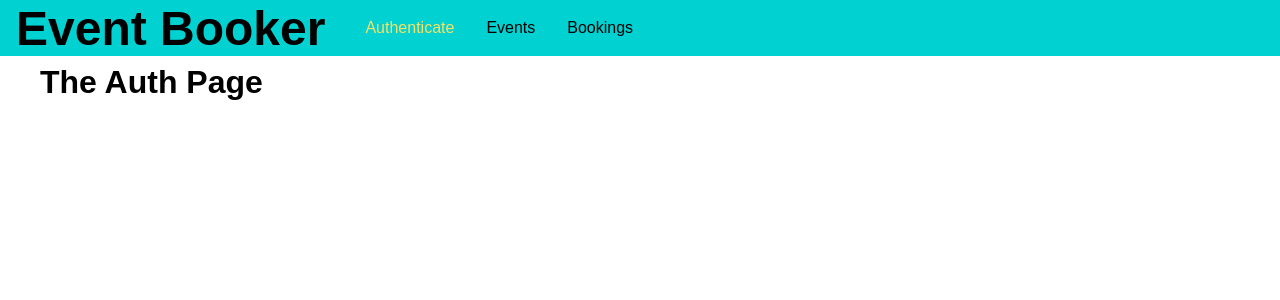
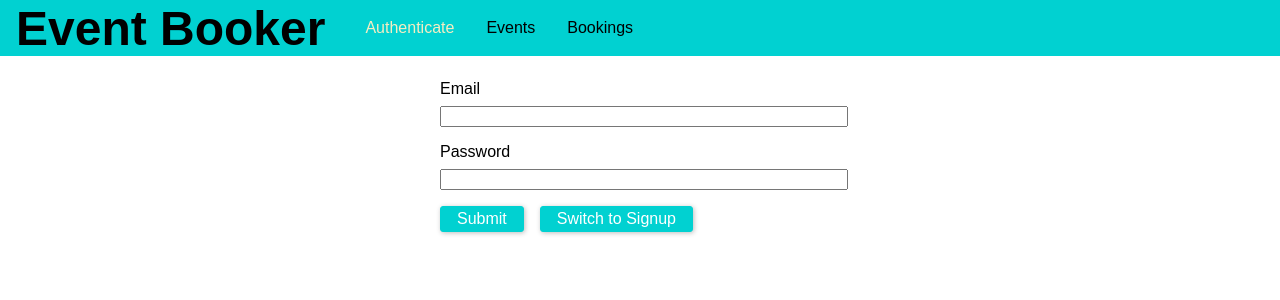
Before and after one commit to MG1982/EventBooker, a React (Create React App) app in the folder frontend/: page /auth in a window 1280 px wide. Shown: the top 300 px of the page. Built offline with nearby package versions, Linux system fonts and the light colour scheme; the HTML template or start-up script is replaced by a standard one.

Commit message:
Auth page
Auth page form created and styled navbar.

```diff
--- a/frontend/src/components/Navigation/MainNavigation.css
+++ b/frontend/src/components/Navigation/MainNavigation.css
@@ -38,7 +38,7 @@
 .main-navigation__items a:hover,
 .main-navigation__items a:active,
 .main-navigation__items a.active {
-  color: #f8e264;
+  color: #f5edc2;
 }
 
 .main-content {
--- /dev/null
+++ b/frontend/src/pages/Auth.css
@@ -0,0 +1,37 @@
+.auth-form {
+  width: 25rem;
+  max-width: 80%;
+  margin: 5rem auto;
+}
+
+.form-control label,
+.form-control input {
+  width: 100%;
+  display: block;
+}
+
+.form-control label {
+  margin-bottom: 0.5rem;
+}
+
+.form-control {
+  margin-bottom: 1rem;
+}
+
+.form-actions button {
+  background: #01d1d1;
+  font: inherit;
+  border: 1px solid #01d1d1;
+  border-radius: 3px;
+  padding: 0.2rem 1rem;
+  margin-right: 1rem;
+  box-shadow: 1px 1px 5px rgba(0, 0, 0, 0.26);
+  color: white;
+  cursor: pointer;
+}
+
+.form-actions button:hover,
+.form-actions button:active {
+  background: #016666;
+  border-color: #016666;
+}
--- a/frontend/src/pages/Auth.js
+++ b/frontend/src/pages/Auth.js
@@ -1,9 +1,24 @@
 import React, { Component } from "react";
+
+import "./Auth.css"
 
 class AuthPage extends Component {
     render() {
         return (
-            <h1>The Auth Page</h1>
+            <form className="auth-form">
+                <div className="form-control">
+                    <label htmlFor="email">Email</label>
+                    <input type="email" id="email" />
+                </div>
+                <div className="form-control">
+                    <label htmlFor="password">Password</label>
+                    <input type="password" id="password" />
+                </div>
+                <div className="form-actions">
+                    <button type="submit">Submit</button>
+                    <button type="button">Switch to Signup</button>
+                </div>
+            </form>
         );
     }
 }
```
